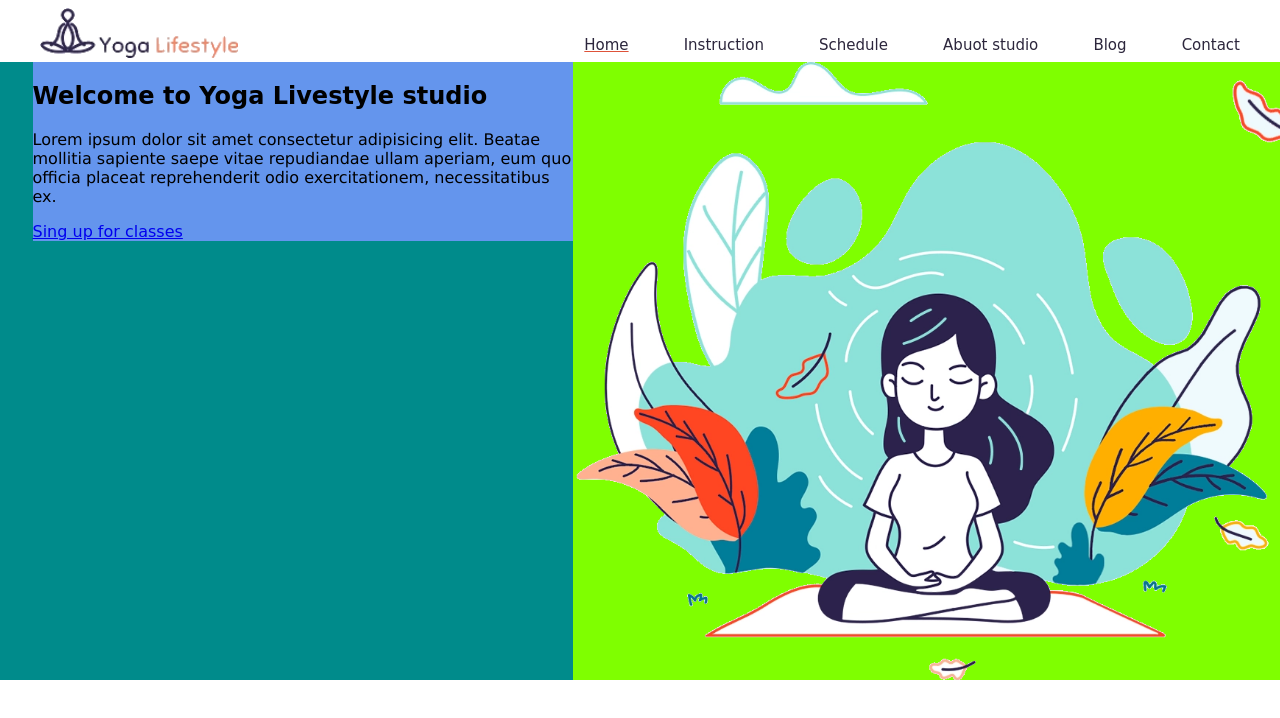
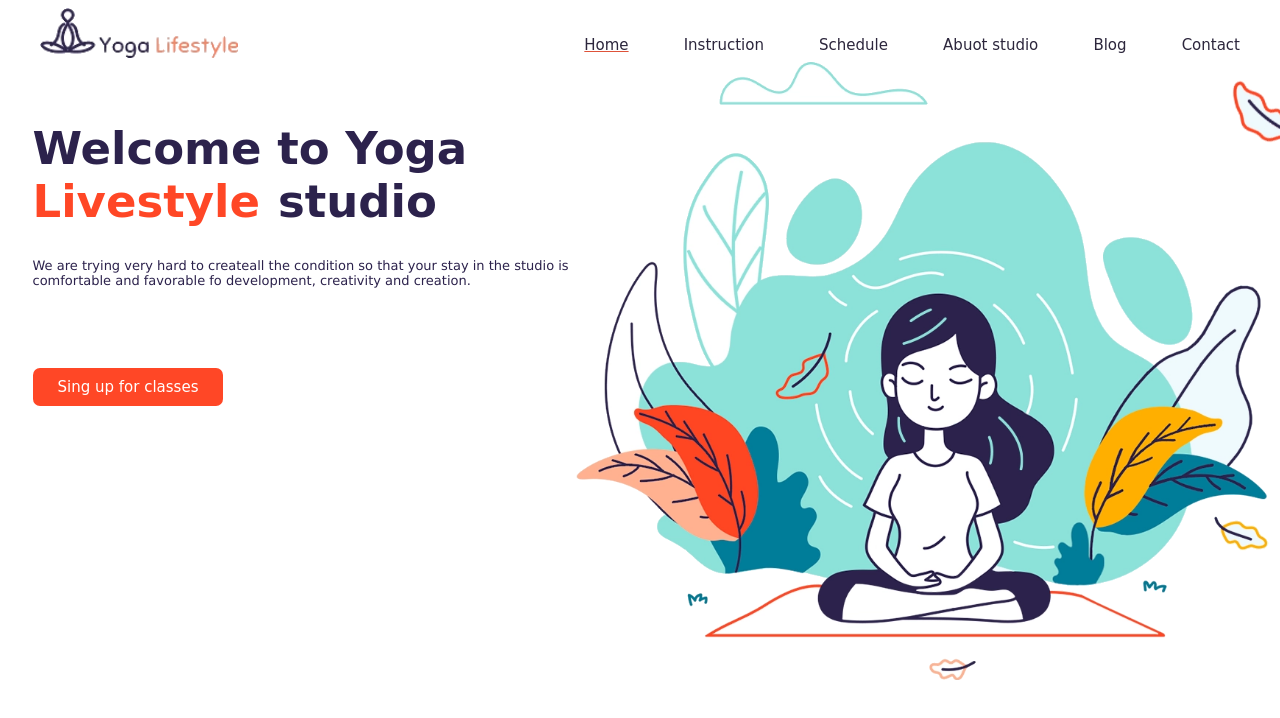
Before and after one commit to nsn1930/yoga, a website: page index.html in a window 1280 px wide. Shown: the top 718 px of the page. Drawn offline with Linux system fonts and the light colour scheme.

Commit message:
section style

```diff
--- a/css/main.css
+++ b/css/main.css
@@ -44,30 +44,63 @@ header a:hover{
 section {
     display: inline-block;
     width: 100%;
-    background-color: darkcyan;
 }
 
 div {
     width: 40%;
     float: left;
-    background-color: cornflowerblue;
     margin-left: 5%;
+    margin-top: 60px;
 }
 
 h1 {
     font-family: cursive;
+    float: left;
+    margin: 0;
+    font-size: 45px;
+    color: #2C224C;
+}
+
+h2 {
+    font-family: cursive;
+    float: left;
+    margin: 0;
+    font-size: 45px;
+    color: #FF4726;
+}
+
+h3 {
+    font-family: cursive;
+    float: left;
+    margin: 0;
+    margin-left: 18px;
+    font-size: 45px;
+    color: #2C224C;
+
 }
 
 p {
-    font-family: Verdana, Geneva, Tahoma, sans-serif
+    font-family: Verdana, Geneva, Tahoma, sans-serif;
+    float: left;
+    margin: 0;
+    margin-top: 30px;
+    color: #2C224C;
+    font-size: 13px;
 }
 
 section a {
     font-family: cursive;
+    float: left;
+    text-decoration: none;
+    font-size: 15px;
+    color: white;
+    padding: 10px 25px;
+    background-color: #FF4726;
+    margin-top: 80px;
+    border-radius: 7px;
 }
 
 section img {
     width: 55%;
     float: right;
-    background-color: chartreuse;
 }
--- a/index.html
+++ b/index.html
@@ -30,8 +30,10 @@
         </header>
         <section>
             <div>
-                <h1>Welcome to Yoga Livestyle studio</h1>
-                <p>Lorem ipsum dolor sit amet consectetur adipisicing elit. Beatae mollitia sapiente saepe vitae repudiandae ullam aperiam, eum quo officia placeat reprehenderit odio exercitationem, necessitatibus ex.</p>
+                <h1>Welcome to Yoga</h1>
+                <h2>Livestyle</h2>
+                <h3>studio</h3>
+                <p>We are trying very hard to createall the condition so that your stay in the studio is comfortable and favorable fo development, creativity and creation.</p>
                 <a href="#">Sing up for classes</a>
             </div>
             <img src="./img/yogagirl.png" alt="">
```
